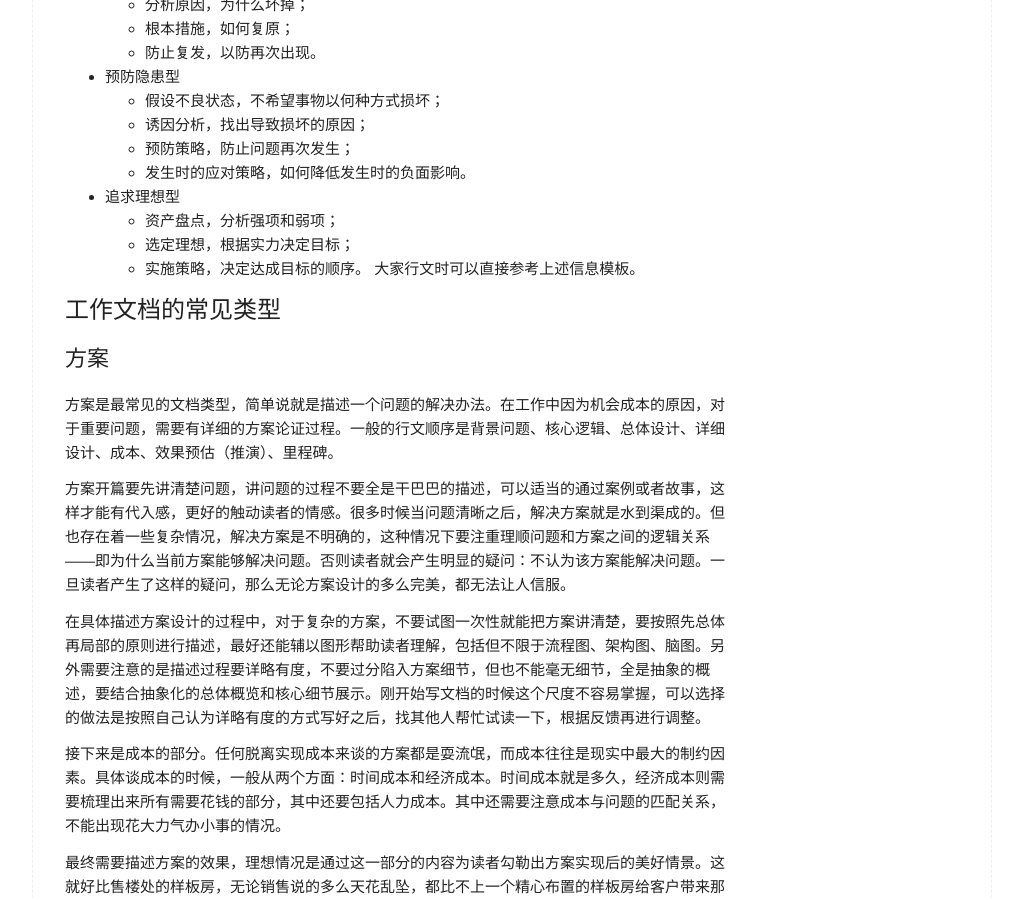
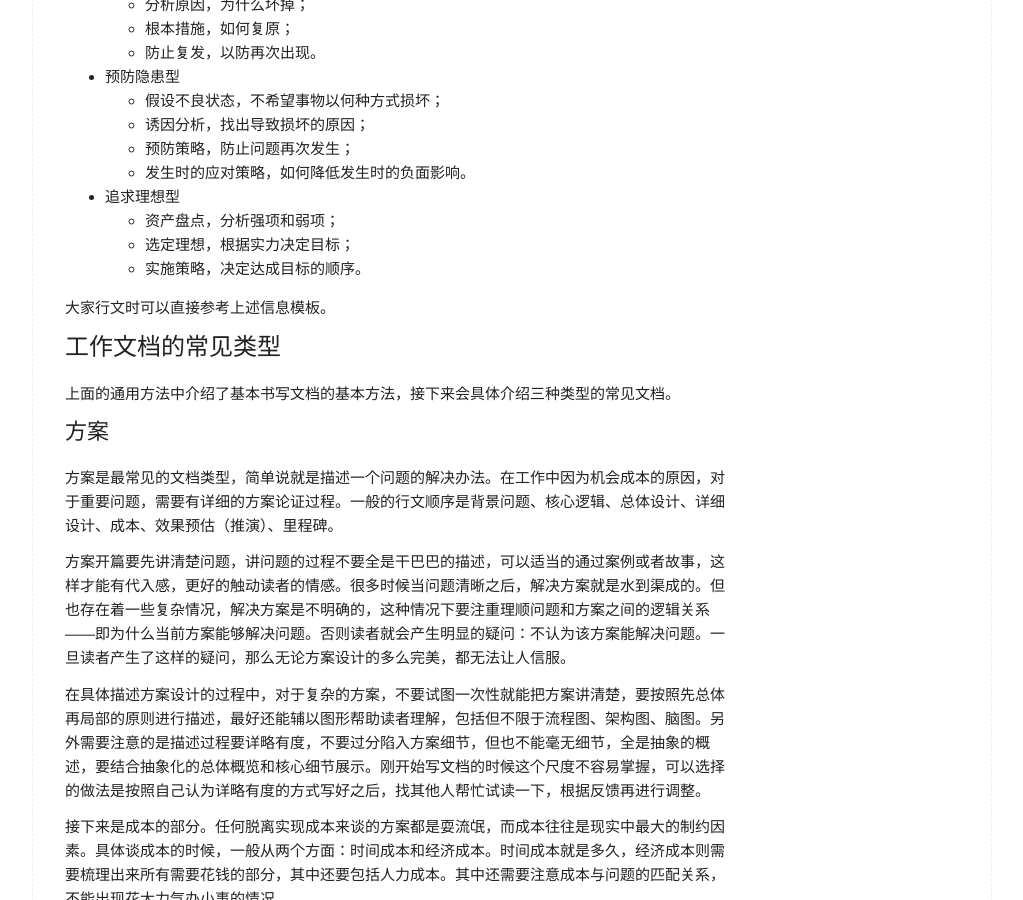
Before and after one commit to BryceHQ/brycehq.github.io, a Jekyll site: the page built from _posts/2023-10-21-如何写好工作文档.md, in a window 1280 px wide and 900 px high, scrolled down 3806 px. Shown: the whole window, without its empty margins (128-1151 px from the left). Built offline with Jekyll 4.4.1, drawn with Linux system fonts in a browser that asks for light colours.

Commit message:
feat: 修改

```diff
--- a/_posts/2023-10-21-如何写好工作文档.md
+++ b/_posts/2023-10-21-如何写好工作文档.md
@@ -135,10 +135,11 @@ categories: 职业相关
   - 资产盘点，分析强项和弱项；
   - 选定理想，根据实力决定目标；
   - 实施策略，决定达成目标的顺序。
+
 大家行文时可以直接参考上述信息模板。
 
-
 # 工作文档的常见类型
+上面的通用方法中介绍了基本书写文档的基本方法，接下来会具体介绍三种类型的常见文档。
 ## 方案
 方案是最常见的文档类型，简单说就是描述一个问题的解决办法。在工作中因为机会成本的原因，对于重要问题，需要有详细的方案论证过程。一般的行文顺序是背景问题、核心逻辑、总体设计、详细设计、成本、效果预估（推演）、里程碑。
 
```
